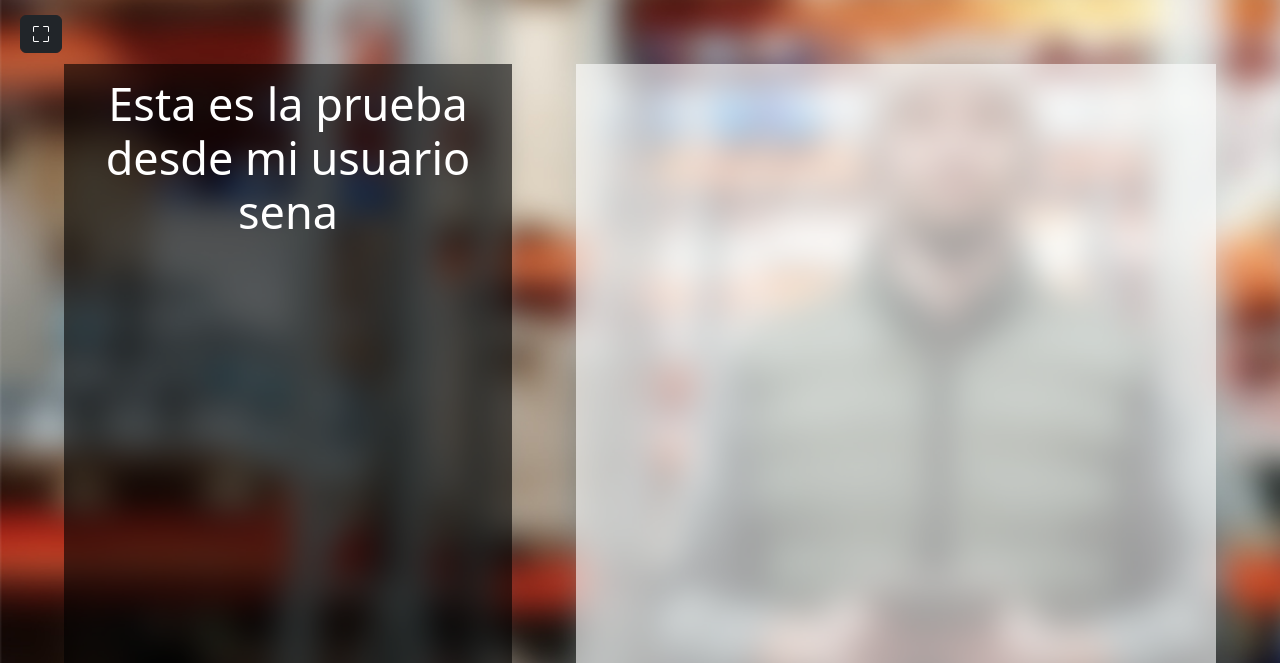
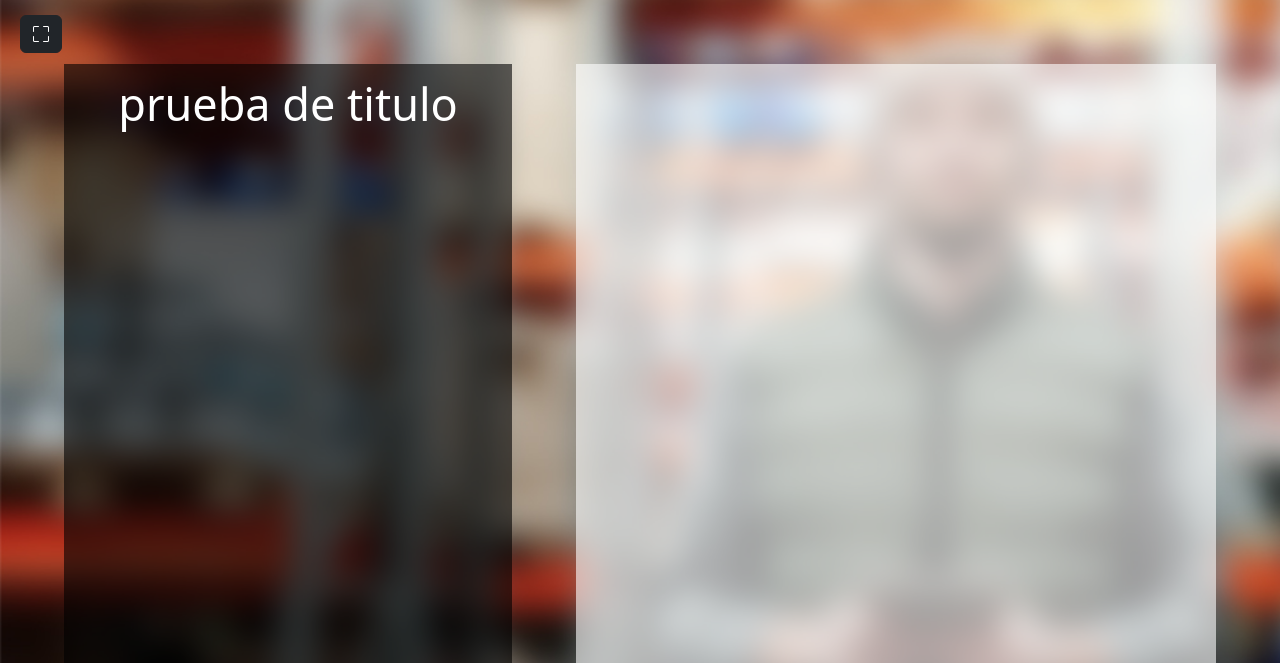
Before and after one commit to bsgaleano20/proyecto_tec_adsi, a PHP site: page /modules/vendedor/home.php in a window 1280 px wide; the page is wider, and only the part inside the window is pictured. Shown: the part 76-739 px from the top of that part. Run offline with PHP 8.4, Linux system fonts and the light colour scheme.

Commit message:
Update home.php

```diff
--- a/app/app_sistema_informacion/Cash_Inventory_PNF/modules/vendedor/home.php
+++ b/app/app_sistema_informacion/Cash_Inventory_PNF/modules/vendedor/home.php
@@ -96,7 +96,7 @@
             <div class="cuadro_left"></div>
             <div class="cuadro_right_white"></div>
             <div class="cuadro_left_container">
-                <h1 class="titulo_modulo">Esta es la prueba desde mi usuario sena</h1>
+                <h1 class="titulo_modulo">prueba de titulo</h1>
             </div>
             <div class="cuadro_right_container">
 
```
